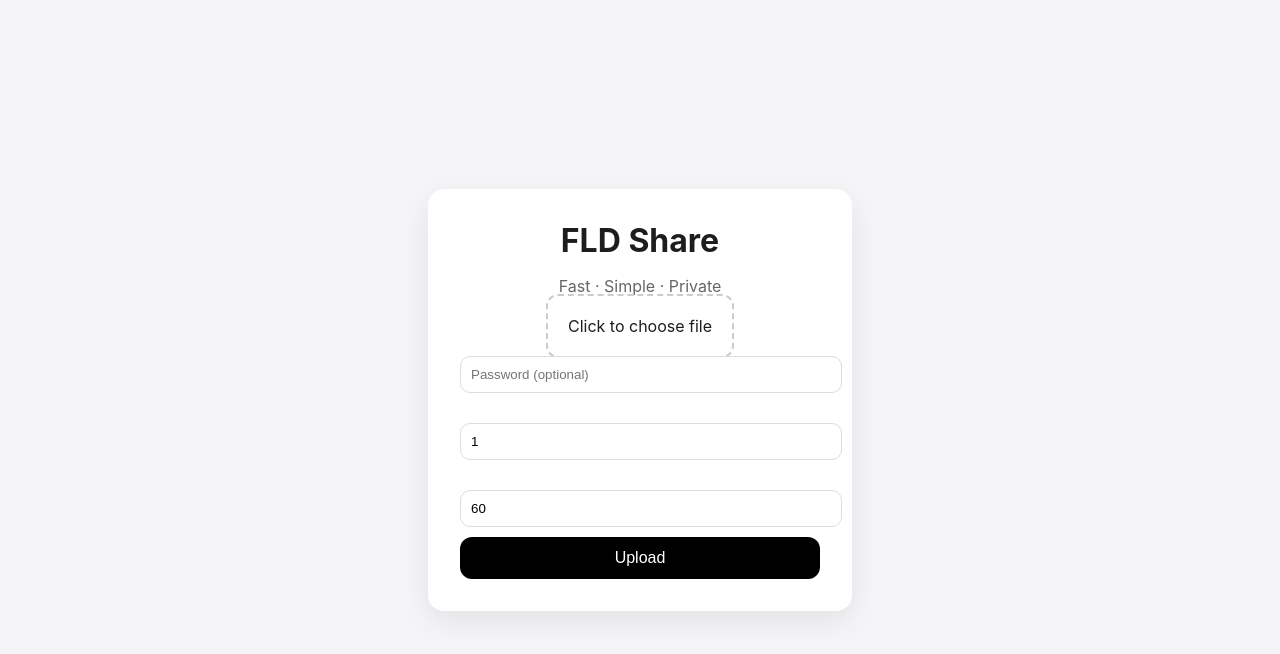
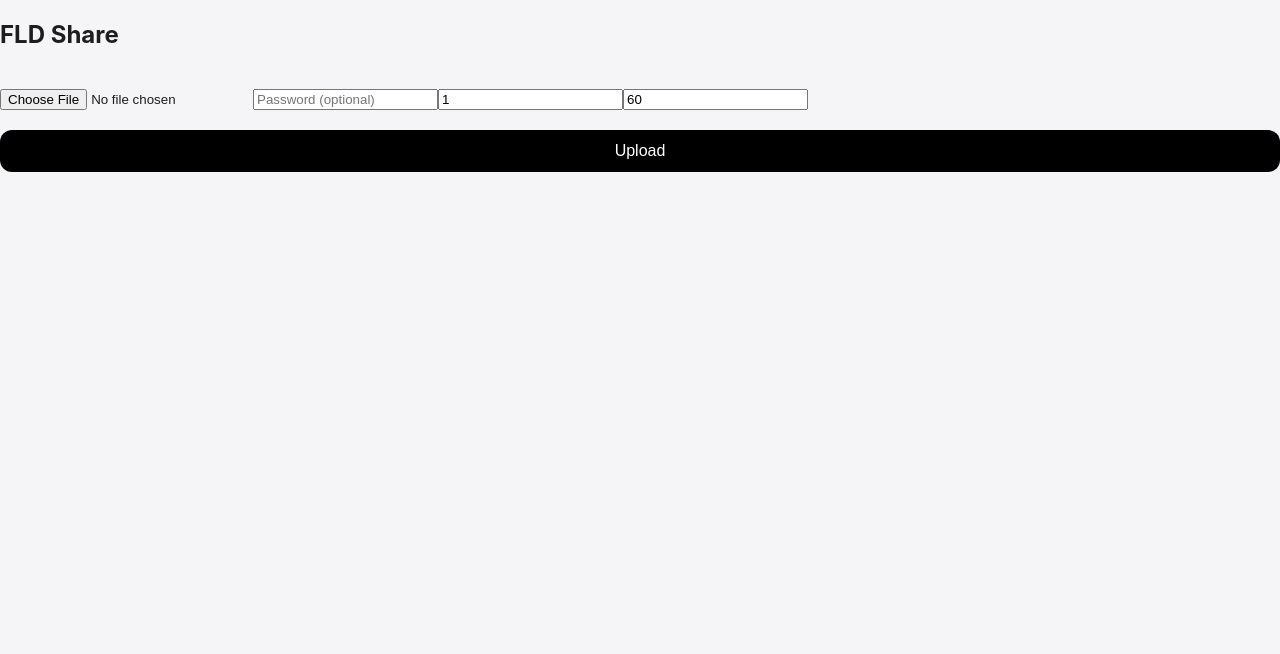
Before and after one commit to manikoushik001/fld-share, a React app in the folder frontend/: page / in a window 1280 px wide. Shown: the top 654 px of the page. Built offline with nearby package versions, Linux system fonts and the light colour scheme; the HTML template or start-up script is replaced by a standard one.

Commit message:
final one

```diff
--- a/frontend/src/config.js
+++ b/frontend/src/config.js
@@ -1,2 +1 @@
-export const API_BASE = "https://fldshare-backend.onrender.com";
-export const FRONTEND_BASE = "https://fld-share.vercel.app";
+export const API = "https://fldshare-backend.onrender.com";
--- a/frontend/src/download.jsx
+++ b/frontend/src/download.jsx
@@ -1,99 +1,51 @@
 import { useParams } from "react-router-dom";
 import { useState, useEffect } from "react";
-import { API_BASE } from "./config";
+import { API } from "./config";
 
 export default function Download() {
   const { id } = useParams();
-  const [info, setInfo] = useState(null);
+  const [meta, setMeta] = useState(null);
   const [password, setPassword] = useState("");
-  const [error, setError] = useState("");
 
   useEffect(() => {
-    fetch(`${API_BASE}/meta/${id}`)
-      .then((r) => r.json())
-      .then(setInfo)
-      .catch(() => setError("File not found"));
+    fetch(`${API}/meta/${id}`)
+      .then(r => r.json())
+      .then(setMeta)
+      .catch(() => setMeta(null));
   }, [id]);
 
-  const download = async () => {
-    setError("");
-
-    const res = await fetch(`${API_BASE}/download/${id}`, {
+  async function download() {
+    const res = await fetch(`${API}/download/${id}`, {
       method: "POST",
       headers: { "Content-Type": "application/json" },
-      body: JSON.stringify({ password }),
+      body: JSON.stringify({ password })
     });
 
     if (!res.ok) {
-      setError(await res.text());
+      alert(await res.text());
       return;
     }
 
     const blob = await res.blob();
-    const url = window.URL.createObjectURL(blob);
     const a = document.createElement("a");
-    a.href = url;
-    a.download = info.originalName;
+    a.href = URL.createObjectURL(blob);
+    a.download = meta.originalName;
     a.click();
-    window.URL.revokeObjectURL(url);
-  };
+  }
 
-  if (!info) return <p style={{ textAlign: "center" }}>Loading...</p>;
+  if (!meta) return <p>Invalid or expired</p>;
 
   return (
-    <div style={{ ...styles.page }}>
-      <div style={styles.card}>
-        <h2>{info.originalName}</h2>
-        <p>Size: {(info.size / 1024).toFixed(2)} KB</p>
-        <p>Downloads left: {info.remaining}</p>
-
-        {info.passwordProtected && (
-          <input
-            style={styles.input}
-            placeholder="Password"
-            value={password}
-            onChange={(e) => setPassword(e.target.value)}
-          />
-        )}
-
-        <button style={styles.button} onClick={download}>
-          Download
-        </button>
-
-        {error && <p style={{ color: "red" }}>{error}</p>}
-      </div>
+    <div className="card">
+      <h2>{meta.originalName}</h2>
+      {meta.requiresPassword && (
+        <input
+          placeholder="Password"
+          value={password}
+          onChange={e => setPassword(e.target.value)}
+        />
+      )}
+      <button onClick={download}>Download</button>
     </div>
   );
 }
-
-const styles = {
-  page: {
-    minHeight: "100vh",
-    display: "grid",
-    placeItems: "center",
-    background: "#f5f5f7",
-    fontFamily: "-apple-system",
-  },
-  card: {
-    background: "#fff",
-    padding: 30,
-    borderRadius: 16,
-    textAlign: "center",
-    width: 340,
-  },
-  input: {
-    width: "100%",
-    padding: 10,
-    marginBottom: 10,
-    borderRadius: 10,
-    border: "1px solid #ddd",
-  },
-  button: {
-    width: "100%",
-    padding: 12,
-    borderRadius: 12,
-    background: "#000",
-    color: "#fff",
-    border: "none",
-  },
-};
--- a/frontend/src/upload.jsx
+++ b/frontend/src/upload.jsx
@@ -1,180 +1,57 @@
 import { useState } from "react";
-import { API_BASE, FRONTEND_BASE } from "./config";
+import { API } from "./config";
+import { QRCodeCanvas } from "qrcode.react";
 
 export default function Upload() {
   const [file, setFile] = useState(null);
   const [password, setPassword] = useState("");
   const [maxDownloads, setMaxDownloads] = useState(1);
-  const [expiryMinutes, setExpiryMinutes] = useState(60);
-  const [loading, setLoading] = useState(false);
-  const [result, setResult] = useState(null);
-  const [error, setError] = useState("");
+  const [expiry, setExpiry] = useState(60);
+  const [link, setLink] = useState("");
 
-  const uploadFile = async () => {
-    if (!file) {
-      setError("Please select a file");
-      return;
-    }
+  async function uploadFile() {
+    const fd = new FormData();
+    fd.append("file", file);
+    fd.append("password", password);
+    fd.append("maxDownloads", maxDownloads);
+    fd.append("expiryMinutes", expiry);
 
-    setError("");
-    setLoading(true);
+    const res = await fetch(`${API}/upload`, {
+      method: "POST",
+      body: fd
+    });
 
-    const formData = new FormData();
-    formData.append("file", file);
-    formData.append("password", password);
-    formData.append("maxDownloads", maxDownloads);
-    formData.append("expiryMinutes", expiryMinutes);
-
-    try {
-      const res = await fetch(`${API_BASE}/upload`, {
-        method: "POST",
-        body: formData,
-      });
-
-      if (!res.ok) throw new Error(await res.text());
-
-      const data = await res.json();
-      setResult(data);
-    } catch (e) {
-      setError(e.message || "Upload failed");
-    }
-
-    setLoading(false);
-  };
-
-  const downloadUrl = result
-    ? `${FRONTEND_BASE}/download/${result.fileId}`
-    : "";
+    const data = await res.json();
+    setLink(data.downloadLink);
+  }
 
   return (
-    <div style={styles.page}>
-      <div style={styles.card}>
-        <h1 style={styles.title}>FLD Share</h1>
-        <p style={styles.subtitle}>Fast · Simple · Private</p>
+    <div className="card">
+      <h2>FLD Share</h2>
 
-        <label style={styles.drop}>
-          Click to choose file
-          <input
-            type="file"
-            hidden
-            onChange={(e) => setFile(e.target.files[0])}
-          />
-          {file && <p style={styles.filename}>{file.name}</p>}
-        </label>
+      <input type="file" onChange={e => setFile(e.target.files[0])} />
 
-        <input
-          style={styles.input}
-          placeholder="Password (optional)"
-          value={password}
-          onChange={(e) => setPassword(e.target.value)}
-        />
+      <input placeholder="Password (optional)"
+        value={password}
+        onChange={e => setPassword(e.target.value)}
+      />
 
-        <input
-          style={styles.input}
-          type="number"
-          min="1"
-          max="100"
-          value={maxDownloads}
-          onChange={(e) => setMaxDownloads(e.target.value)}
-          placeholder="Max downloads"
-        />
+      <input type="number" value={maxDownloads}
+        onChange={e => setMaxDownloads(e.target.value)}
+      />
 
-        <input
-          style={styles.input}
-          type="number"
-          min="1"
-          max="1440"
-          value={expiryMinutes}
-          onChange={(e) => setExpiryMinutes(e.target.value)}
-          placeholder="Delete after (minutes)"
-        />
+      <input type="number" value={expiry}
+        onChange={e => setExpiry(e.target.value)}
+      />
 
-        <button style={styles.button} onClick={uploadFile} disabled={loading}>
-          {loading ? "Uploading..." : "Upload"}
-        </button>
+      <button onClick={uploadFile}>Upload</button>
 
-        {error && <p style={styles.error}>{error}</p>}
-
-        {result && (
-          <>
-            <p style={styles.success}>Upload successful</p>
-
-            <input style={styles.link} value={downloadUrl} readOnly />
-
-            <button
-              style={styles.copy}
-              onClick={() => navigator.clipboard.writeText(downloadUrl)}
-            >
-              Copy Link
-            </button>
-
-            <img
-              alt="QR"
-              style={{ marginTop: 12 }}
-              src={`https://api.qrserver.com/v1/create-qr-code/?size=160x160&data=${encodeURIComponent(
-                downloadUrl
-              )}`}
-            />
-          </>
-        )}
-      </div>
+      {link && (
+        <>
+          <input value={link} readOnly />
+          <QRCodeCanvas value={link} />
+        </>
+      )}
     </div>
   );
 }
-
-const styles = {
-  page: {
-    minHeight: "100vh",
-    display: "grid",
-    placeItems: "center",
-    background: "#f5f5f7",
-    fontFamily: "-apple-system, BlinkMacSystemFont",
-  },
-  card: {
-    background: "#fff",
-    padding: 32,
-    width: 360,
-    borderRadius: 16,
-    boxShadow: "0 10px 30px rgba(0,0,0,.08)",
-    textAlign: "center",
-  },
-  title: { margin: 0 },
-  subtitle: { color: "#666", marginBottom: 20 },
-  drop: {
-    border: "2px dashed #ccc",
-    padding: 20,
-    borderRadius: 12,
-    cursor: "pointer",
-    marginBottom: 16,
-  },
-  filename: { marginTop: 8, fontSize: 12 },
-  input: {
-    width: "100%",
-    padding: 10,
-    marginBottom: 10,
-    borderRadius: 10,
-    border: "1px solid #ddd",
-  },
-  button: {
-    width: "100%",
-    padding: 12,
-    borderRadius: 12,
-    background: "#000",
-    color: "#fff",
-    border: "none",
-    cursor: "pointer",
-  },
-  success: { color: "green", marginTop: 12 },
-  error: { color: "red", marginTop: 12 },
-  link: {
-    width: "100%",
-    marginTop: 10,
-    padding: 8,
-    fontSize: 12,
-  },
-  copy: {
-    marginTop: 8,
-    padding: 8,
-    width: "100%",
-  },
-};
```
